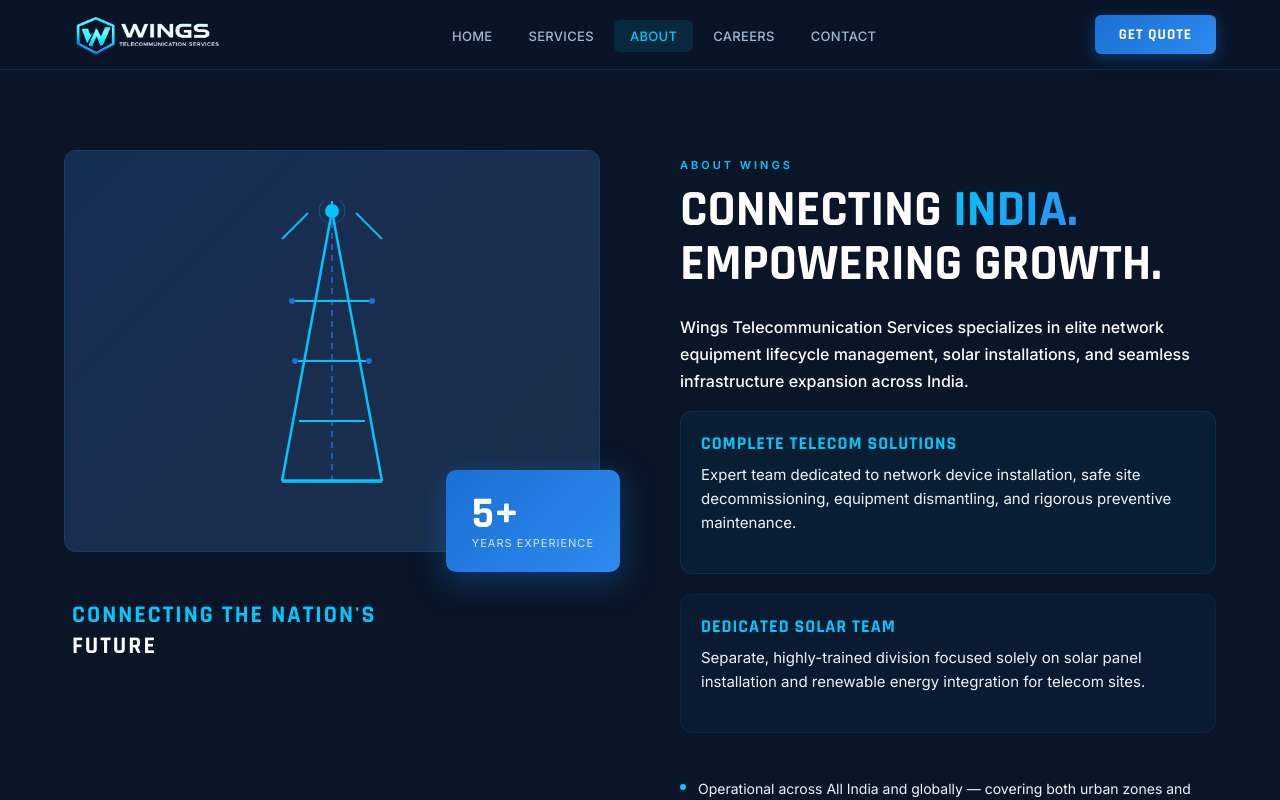
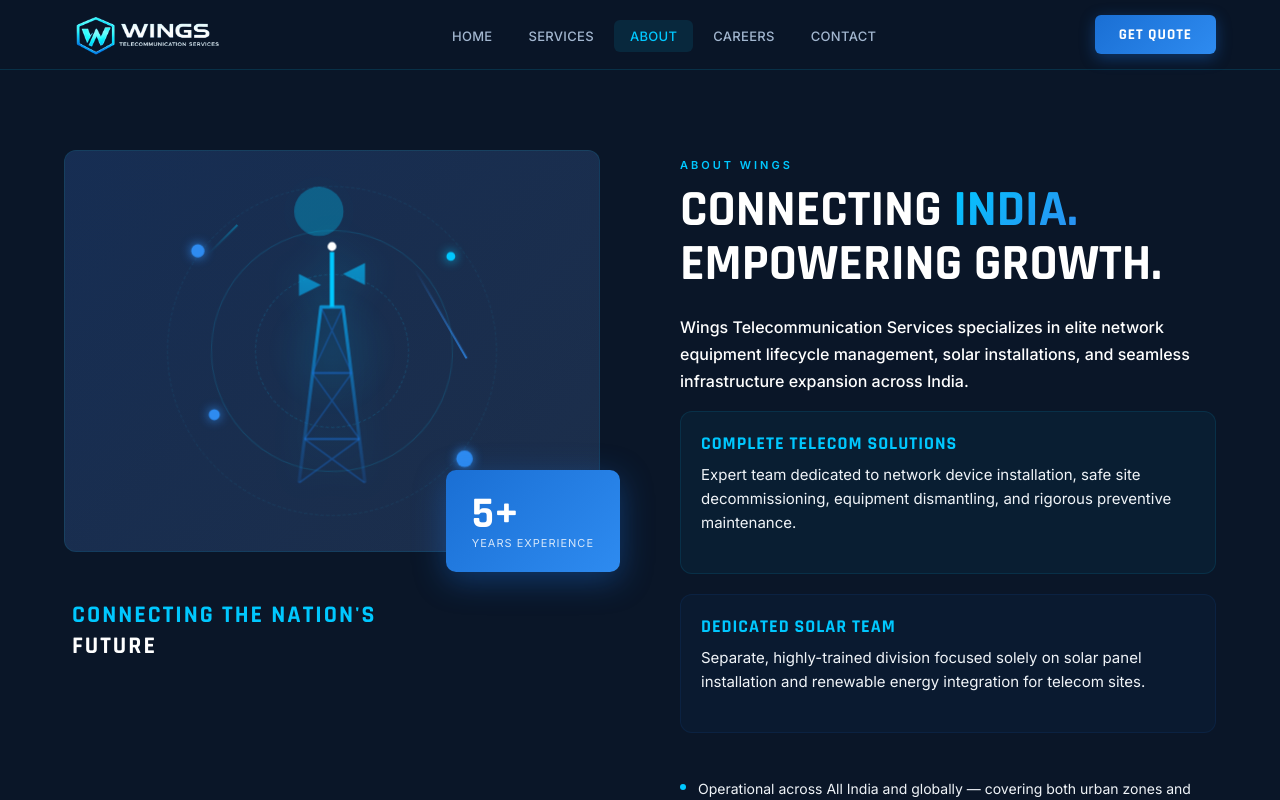
Before and after one commit to tarunmankar/wings-telecom, a React (Vite) app: page /wings-telecom/about in a window 1280 px wide. Shown: the top 800 px of the page. Built offline with nearby package versions, Linux system fonts and the light colour scheme.

Commit message:
Reuse HeroAnimation component in About page

```diff
--- a/src/components/HeroAnimation.jsx
+++ b/src/components/HeroAnimation.jsx
@@ -1,10 +1,10 @@
 import React from 'react';
 import { motion } from 'framer-motion';
 
-export function HeroAnimation() {
+export function HeroAnimation({ scale = 1.5 }) {
   return (
-    <div className="hero-right">
-      <div className="hero-anim-container" style={{ transform: 'scale(1.5)', transformOrigin: 'center' }}>
+    <div className="hero-right" style={{ minHeight: 'auto', display: 'flex', alignItems: 'center', justifyContent: 'center', width: '100%', height: '100%' }}>
+      <div className="hero-anim-container" style={{ transform: `scale(${scale})`, transformOrigin: 'center' }}>
 
         {/* Orbit Rings */}
         <motion.div
--- a/src/pages/About.jsx
+++ b/src/pages/About.jsx
@@ -1,5 +1,6 @@
 import React, { useEffect } from 'react';
 import { AnimatedSection } from '../components/AnimatedSection';
+import { HeroAnimation } from '../components/HeroAnimation';
 
 function About() {
   useEffect(() => {
@@ -11,25 +12,8 @@
       <div className="about-layout">
         <AnimatedSection className="about-visual">
           <div style={{ position: 'relative' }}>
-            <div className="about-img-box">
-              <svg width="220" height="300" viewBox="0 0 220 300" fill="none" xmlns="http://www.w3.org/2000/svg">
-                <line x1="110" y1="10" x2="60" y2="280" stroke="#00C8FF" strokeWidth="2.5" />
-                <line x1="110" y1="10" x2="160" y2="280" stroke="#00C8FF" strokeWidth="2.5" />
-                <line x1="110" y1="10" x2="110" y2="280" stroke="#1A6FD4" strokeWidth="1.5" strokeDasharray="6,5" />
-                <line x1="68" y1="100" x2="152" y2="100" stroke="#00C8FF" strokeWidth="1.8" />
-                <line x1="72" y1="160" x2="148" y2="160" stroke="#00C8FF" strokeWidth="1.8" />
-                <line x1="77" y1="220" x2="143" y2="220" stroke="#00C8FF" strokeWidth="1.8" />
-                <line x1="60" y1="280" x2="160" y2="280" stroke="#00C8FF" strokeWidth="3.5" />
-                <circle cx="110" cy="10" r="7" fill="#00C8FF" />
-                <circle cx="110" cy="10" r="13" fill="none" stroke="#00C8FF" strokeWidth="1" opacity="0.3" />
-                <line x1="86" y1="12" x2="60" y2="38" stroke="#00C8FF" strokeWidth="1.8" />
-                <line x1="134" y1="12" x2="160" y2="38" stroke="#00C8FF" strokeWidth="1.8" />
-                <line x1="110" y1="3" x2="110" y2="-8" stroke="#00C8FF" strokeWidth="2" />
-                <circle cx="70" cy="100" r="3" fill="#1A6FD4" />
-                <circle cx="150" cy="100" r="3" fill="#1A6FD4" />
-                <circle cx="73" cy="160" r="3" fill="#1A6FD4" />
-                <circle cx="147" cy="160" r="3" fill="#1A6FD4" />
-              </svg>
+            <div className="about-img-box" style={{ padding: '0', display: 'flex', alignItems: 'center', justifyContent: 'center' }}>
+              <HeroAnimation scale={1.1} />
             </div>
             <div className="about-float">
               <div className="num">5+</div>
```
